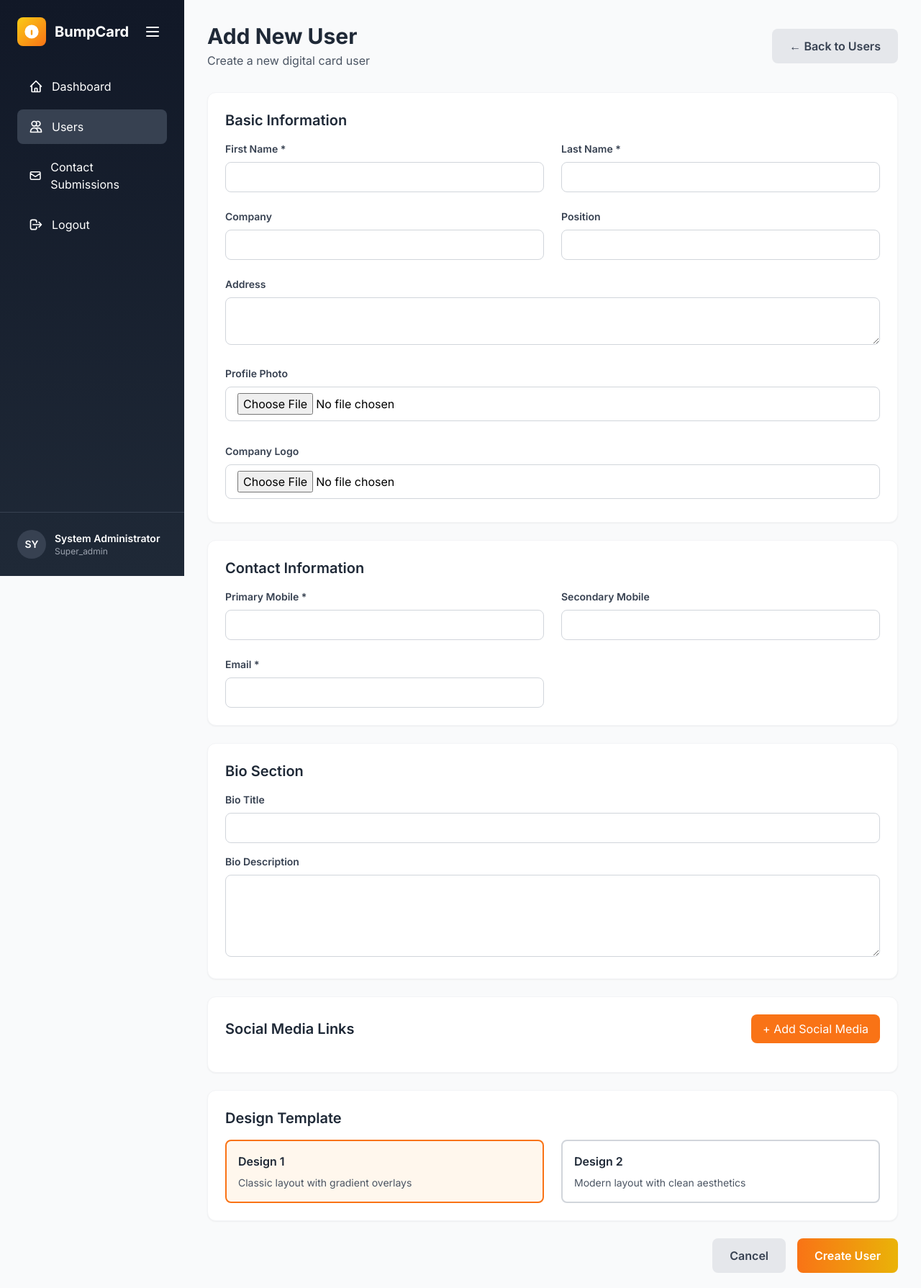
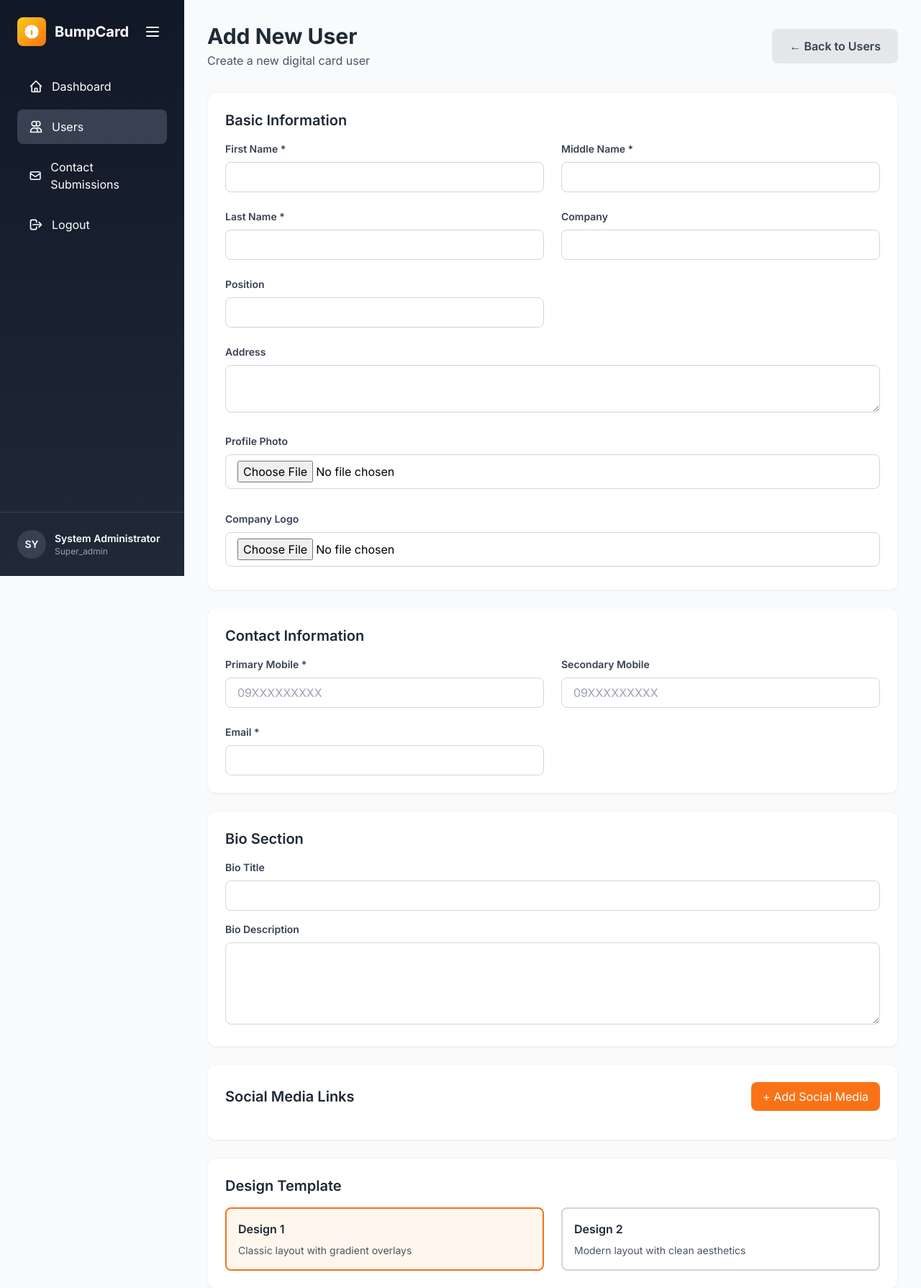
Before and after one commit to brybryson/Digital-Card, a PHP site: page /bumpcard/user_add.php in a window 1280 px wide. Shown: the top 1789 px of the page at 72% size. Before the commit the page ends 1768 px from the top, so only its background shows below. Run offline with PHP 8.4, Linux system fonts and the light colour scheme; a user stored in the database is signed in; some libraries are stand-ins or nearby versions.

Commit message:
fixed the form

```diff
--- a/admin/user_add.php
+++ b/admin/user_add.php
@@ -14,6 +14,49 @@ $upload_errors = [];
 
 // Handle form submission
 if ($_SERVER['REQUEST_METHOD'] === 'POST') {
+    $valid = true;
+    $error = '';
+
+    // Validate mobile numbers
+    if (!preg_match('/^09\d{9}$/', $_POST['mobile'])) {
+        $valid = false;
+        $error = "Primary mobile must be 11 digits starting with 09";
+    }
+    if (!empty($_POST['mobile1']) && !preg_match('/^09\d{9}$/', $_POST['mobile1'])) {
+        $valid = false;
+        $error = "Secondary mobile must be 11 digits starting with 09";
+    }
+    // Validate required fields
+    if (empty(trim($_POST['firstname']))) {
+        $valid = false;
+        $error = "First name is required";
+    } elseif (empty(trim($_POST['lastname']))) {
+        $valid = false;
+        $error = "Last name is required";
+    } elseif (empty(trim($_POST['middlename']))) {
+        $valid = false;
+        $error = "Middle name is required";
+    } elseif (empty($_POST['design_template'])) {
+        $valid = false;
+        $error = "Design template is required";
+    }
+
+    // Validate mobile numbers
+    if (!preg_match('/^09\d{9}$/', $_POST['mobile'])) {
+        $valid = false;
+        $error = "Primary mobile must be 11 digits starting with 09";
+    }
+    if (!empty($_POST['mobile1']) && !preg_match('/^09\d{9}$/', $_POST['mobile1'])) {
+        $valid = false;
+        $error = "Secondary mobile must be 11 digits starting with 09";
+    }
+    // Validate email
+    if (!preg_match('/@.*\.com$/', $_POST['email'])) {
+        $valid = false;
+        $error = "Email must contain @ and end with .com";
+    }
+
+    if ($valid) {
         try {
             $db->beginTransaction();
 
@@ -45,11 +88,11 @@ if ($_SERVER['REQUEST_METHOD'] === 'POST') {
             $referral_code = generateRandomString(6);
 
             $stmt = $db->prepare("
-            INSERT INTO users (firstname, lastname, company, position, company_logo, location, mobile, mobile1, email, photo, design_template, agent_id, referral_code)
-            VALUES (?, ?, ?, ?, ?, ?, ?, ?, ?, ?, ?, ?, ?)
+                INSERT INTO users (firstname, lastname, middlename, company, position, company_logo, location, mobile, mobile1, email, photo, design_template, agent_id, referral_code)
+                VALUES (?, ?, ?, ?, ?, ?, ?, ?, ?, ?, ?, ?, ?, ?)
             ");
             $stmt->execute([
-            $_POST['firstname'], $_POST['lastname'], $_POST['company'], $_POST['position'],
+                $_POST['firstname'], $_POST['lastname'], $_POST['middlename'], $_POST['company'], $_POST['position'],
                 $company_logo_path, $_POST['location'], $_POST['mobile'], $_POST['mobile1'],
                 $_POST['email'], $photo_path, $_POST['design_template'], $agent_id, $referral_code
             ]);
@@ -120,6 +163,7 @@ if ($_SERVER['REQUEST_METHOD'] === 'POST') {
             $error = "Error saving user: " . $e->getMessage();
         }
     }
+}
 ?>
 <!DOCTYPE html>
 <html lang="en">
@@ -177,6 +221,11 @@ if ($_SERVER['REQUEST_METHOD'] === 'POST') {
                             class="w-full px-4 py-2 border border-gray-300 rounded-lg focus:outline-none focus:ring-2 focus:ring-orange-500" required>
                     </div>
                     <div>
+                        <label class="block text-sm font-semibold text-gray-700 mb-2">Middle Name *</label>
+                        <input type="text" name="middlename" value=""
+                            class="w-full px-4 py-2 border border-gray-300 rounded-lg focus:outline-none focus:ring-2 focus:ring-orange-500" required>
+                    </div>
+                    <div>
                         <label class="block text-sm font-semibold text-gray-700 mb-2">Last Name *</label>
                         <input type="text" name="lastname" value=""
                             class="w-full px-4 py-2 border border-gray-300 rounded-lg focus:outline-none focus:ring-2 focus:ring-orange-500" required>
@@ -221,17 +270,17 @@ if ($_SERVER['REQUEST_METHOD'] === 'POST') {
                 <div class="grid grid-cols-1 md:grid-cols-2 gap-6">
                     <div>
                         <label class="block text-sm font-semibold text-gray-700 mb-2">Primary Mobile *</label>
-                        <input type="tel" name="mobile" value=""
-                            class="w-full px-4 py-2 border border-gray-300 rounded-lg focus:outline-none focus:ring-2 focus:ring-orange-500" required>
+                        <input type="tel" name="mobile" value="" onfocus="autoFill09(this)" oninput="validateMobile(this)" onblur="checkMobile(this)"
+                            class="w-full px-4 py-2 border border-gray-300 rounded-lg focus:outline-none focus:ring-2 focus:ring-orange-500" required maxlength="11" placeholder="09XXXXXXXXX">
                     </div>
                     <div>
                         <label class="block text-sm font-semibold text-gray-700 mb-2">Secondary Mobile</label>
-                        <input type="tel" name="mobile1" value=""
-                            class="w-full px-4 py-2 border border-gray-300 rounded-lg focus:outline-none focus:ring-2 focus:ring-orange-500">
+                        <input type="tel" name="mobile1" value="" onfocus="autoFill09(this)" oninput="validateMobile(this)" onblur="checkMobile(this)"
+                            class="w-full px-4 py-2 border border-gray-300 rounded-lg focus:outline-none focus:ring-2 focus:ring-orange-500" maxlength="11" placeholder="09XXXXXXXXX">
                     </div>
                     <div>
                         <label class="block text-sm font-semibold text-gray-700 mb-2">Email *</label>
-                        <input type="email" name="email" value=""
+                        <input type="email" name="email" value="" onblur="validateEmail(this)"
                             class="w-full px-4 py-2 border border-gray-300 rounded-lg focus:outline-none focus:ring-2 focus:ring-orange-500" required>
                     </div>
                 </div>
@@ -271,7 +320,7 @@ if ($_SERVER['REQUEST_METHOD'] === 'POST') {
                 <h2 class="text-xl font-semibold text-gray-800 mb-4">Design Template</h2>
                 <div class="grid grid-cols-1 md:grid-cols-2 gap-6">
                     <label class="relative cursor-pointer">
-                        <input type="radio" name="design_template" value="design-1" checked
+                        <input type="radio" name="design_template" value="design-1" checked required
                             class="peer sr-only">
                         <div class="border-2 border-gray-300 rounded-lg p-4 peer-checked:border-orange-500 peer-checked:bg-orange-50 transition cursor-pointer">
                             <div class="mb-2">
@@ -464,24 +513,21 @@ if ($_SERVER['REQUEST_METHOD'] === 'POST') {
             div.className = 'flex items-center space-x-4 p-4 bg-gray-50 rounded-lg';
             const standardPlatforms = ['FB', 'IG', 'GH', 'LI', 'TG', 'TT', 'TW', 'VB', 'YT'];
             const isCustom = !standardPlatforms.includes(platform);
-            let html = `
-                <img src="${logo}" alt="${name}" class="w-8 h-8">
-                <input type="hidden" name="social_${platform.toLowerCase()}_title" value="${name}">
-                <input type="url" name="social_${platform.toLowerCase()}" value="${url}"
-                    class="flex-1 px-4 py-2 border border-gray-300 rounded-lg focus:outline-none focus:ring-2 focus:ring-orange-500" placeholder="https://...">
-                <button type="button" onclick="editSocialMedia(this)" class="text-blue-600 hover:text-blue-700 mr-2">
-                    <svg class="w-5 h-5" fill="none" stroke="currentColor" viewBox="0 0 24 24">
-                        <path stroke-linecap="round" stroke-linejoin="round" stroke-width="2" d="M11 5H6a2 2 0 00-2 2v11a2 2 0 002 2h11a2 2 0 002-2v-5m-1.414-9.414a2 2 0 112.828 2.828L11.828 15H9v-2.828l8.586-8.586z"/>
-                    </svg>
-                </button>
-                <button type="button" onclick="removeSocialMedia(this, '${platform}')" class="text-red-600 hover:text-red-700">
-                    <svg class="w-5 h-5" fill="none" stroke="currentColor" viewBox="0 0 24 24">
-                        <path stroke-linecap="round" stroke-linejoin="round" stroke-width="2" d="M19 7l-.867 12.142A2 2 0 0116.138 21H7.862a2 2 0 01-1.995-1.858L5 7m5 4v6m4-6v6m1-10V4a1 1 0 00-1-1h-4a1 1 0 00-1 1v3M4 7h16"/>
-                    </svg>
-                </button>
-            `;
+            let html = '<img src="' + logo + '" alt="' + name + '" class="w-8 h-8">' +
+                '<input type="hidden" name="social_' + platform.toLowerCase() + '_title" value="' + name + '">' +
+                '<input type="url" name="social_' + platform.toLowerCase() + '" value="' + url + '" class="flex-1 px-4 py-2 border border-gray-300 rounded-lg focus:outline-none focus:ring-2 focus:ring-orange-500" placeholder="https://...">' +
+                '<button type="button" onclick="editSocialMedia(this)" class="text-blue-600 hover:text-blue-700 mr-2">' +
+                '<svg class="w-5 h-5" fill="none" stroke="currentColor" viewBox="0 0 24 24">' +
+                '<path stroke-linecap="round" stroke-linejoin="round" stroke-width="2" d="M11 5H6a2 2 0 00-2 2v11a2 2 0 002 2h11a2 2 0 002-2v-5m-1.414-9.414a2 2 0 112.828 2.828L11.828 15H9v-2.828l8.586-8.586z"/>' +
+                '</svg>' +
+                '</button>' +
+                '<button type="button" onclick="removeSocialMedia(this, \'' + platform + '\')" class="text-red-600 hover:text-red-700">' +
+                '<svg class="w-5 h-5" fill="none" stroke="currentColor" viewBox="0 0 24 24">' +
+                '<path stroke-linecap="round" stroke-linejoin="round" stroke-width="2" d="M19 7l-.867 12.142A2 2 0 0116.138 21H7.862a2 2 0 01-1.995-1.858L5 7m5 4v6m4-6v6m1-10V4a1 1 0 00-1-1h-4a1 1 0 00-1 1v3M4 7h16"/>' +
+                '</svg>' +
+                '</button>';
             if (customLogo) {
-                html += `<input type="hidden" name="social_${platform.toLowerCase()}_logo" value="${customLogo}">`;
+                html += '<input type="hidden" name="social_' + platform.toLowerCase() + '_logo" value="' + customLogo + '">';
             }
             div.innerHTML = html;
             container.appendChild(div);
@@ -521,6 +567,41 @@ if ($_SERVER['REQUEST_METHOD'] === 'POST') {
                 preview.classList.add('hidden');
             }
         }
+
+        function autoFill09(input) {
+            if (input.value === '') {
+                input.value = '09';
+            }
+        }
+
+        function validateMobile(input) {
+            // Remove non-numeric characters
+            input.value = input.value.replace(/[^0-9]/g, '');
+            // Ensure starts with 09
+            if (input.value.length >= 2 && input.value.substring(0, 2) !== '09') {
+                input.value = '09' + input.value.replace(/^09/, '');
+            }
+            // Limit to 11 digits
+            if (input.value.length > 11) {
+                input.value = input.value.substring(0, 11);
+            }
+        }
+
+        function checkMobile(input) {
+            const value = input.value;
+            if (value.length !== 11 || !value.startsWith('09')) {
+                alert('Mobile number must be 11 digits and start with 09');
+                input.focus();
+            }
+        }
+
+        function validateEmail(input) {
+            const value = input.value;
+            if (!value.includes('@') || !value.endsWith('.com')) {
+                alert('Email must contain @ and end with .com');
+                input.focus();
+            }
+        }
     </script>
 </body>
 </html>
```
Also changed, not shown: admin/user_edit.php (+7 -2 lines). Lines whose indentation alone changed are shown as unchanged.
